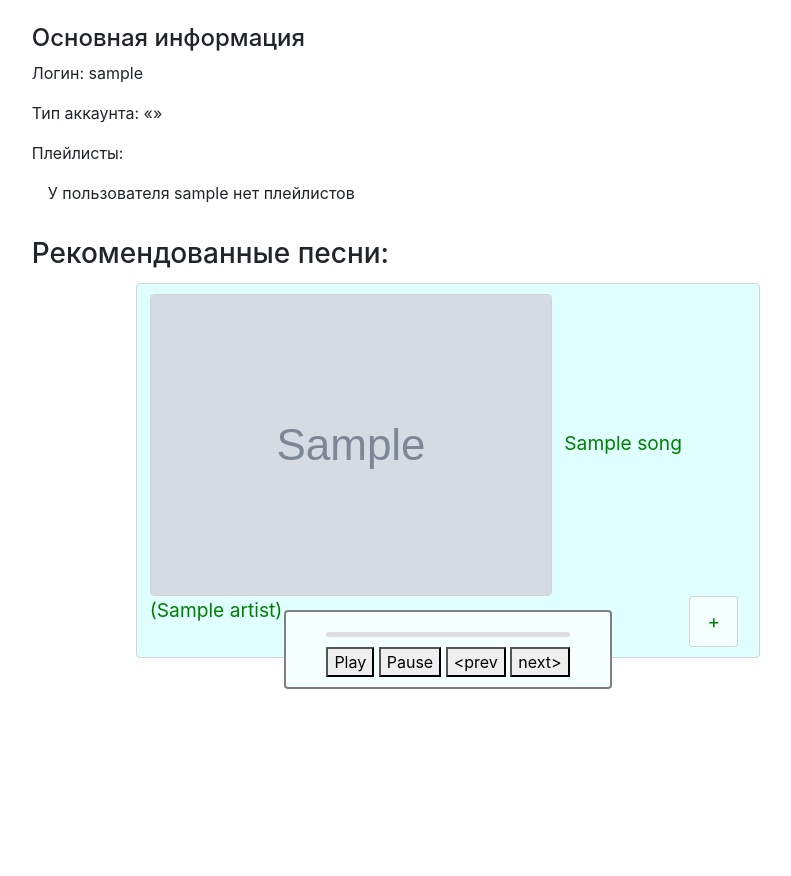
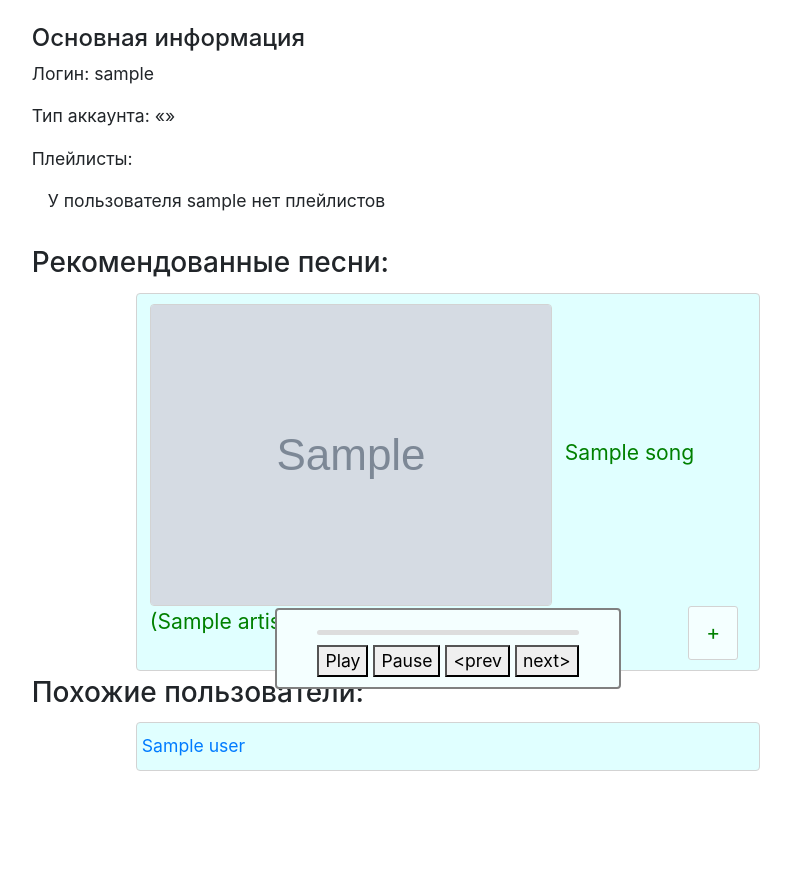
Before and after one commit to matthew-shtyasek/music_site, a Django app: template music_site/profiles/templates/profiles/user_profile.html in a window 1280 px wide. Shown: the part 91-967 px from the top of the page, without its empty margins (192-983 px from the left). Before the commit the page ends 780 px from the top, so only its background shows below. Run offline with Django 3.2, Linux system fonts and the light colour scheme; tables that the repository leaves empty hold one stand-in row (values such as "Sample post"); the template is opened without the code that fills it: values that come from a table or form of the project are taken from there, most other values are stand-ins (such as "Sample title", 1, 10 or a date in 2020); grey boxes marked "Sample" are stand-in pictures; some libraries are stand-ins or nearby versions.

Commit message:
+ output similar users in profile

```diff
--- a/music_site/auth/clustering.py
+++ b/music_site/auth/clustering.py
@@ -253,7 +253,9 @@
 def get_similar_user_pks(pk):
     user_dict = prepare_clustering([pk])[pk]
     c = Clustering(load=True, fields=['s', 'g', 'y'])
-    return c.get_similar_user_pks(user_dict)
+    result = c.get_similar_user_pks(user_dict)
+    result.remove(pk)
+    return result
 
 
 def get_all_user_pks():
--- a/music_site/payments/views.py
+++ b/music_site/payments/views.py
@@ -15,7 +15,7 @@
 class SelectPremiumView(ListView):
     model = Premium
     context_object_name = 'premiums'
-    template_name = 'payments/select_premium.html'
+    template_name = 'payments/select_premium.html'  # todo: redirect to payment page
 
 
 class PaymentsView(LoginRequiredMixin, View):
--- a/music_site/profiles/templates/profiles/user_profile.html
+++ b/music_site/profiles/templates/profiles/user_profile.html
@@ -8,7 +8,7 @@
 {% block title %}Профиль пользователя{% endblock %}
 
 {% block content %}
-    <div class="w-75">
+    <div class="w-75" style="font-size: 1.1em;">
         <h4>Основная информация</h4>
         <p>Логин: {{ current_user.username }}</p>
         <p>
@@ -30,5 +30,18 @@
         {% endif %}
 
         {% include 'profiles/recommendations/recommendations.html' with songs=recommended_songs %}
+
+        <h3>Похожие пользователи:</h3>
+        <div class="similar-users w-100 d-flex justify-content-center align-items-center">
+            {% for user in similar_users %}
+                <a href="{% url 'profiles:profile' user.pk %}" class="w-75">
+                    <div class="song w-100">
+                        {{ user }}
+                    </div>
+                </a>
+            {% empty %}
+                <p>Нет пользователей, которые похожи на вас</p>
+            {% endfor %}
+        </div>
     </div>
 {% endblock %}
--- a/music_site/templates/root.html
+++ b/music_site/templates/root.html
@@ -105,5 +105,8 @@
             <div></div>
         {% endif %}
     </div>
+    <div style="height: 100px;">
+
+    </div>
 </body>
 </html>
```
Also changed, not shown: music_site/profiles/views.py (+14 -8 lines).
